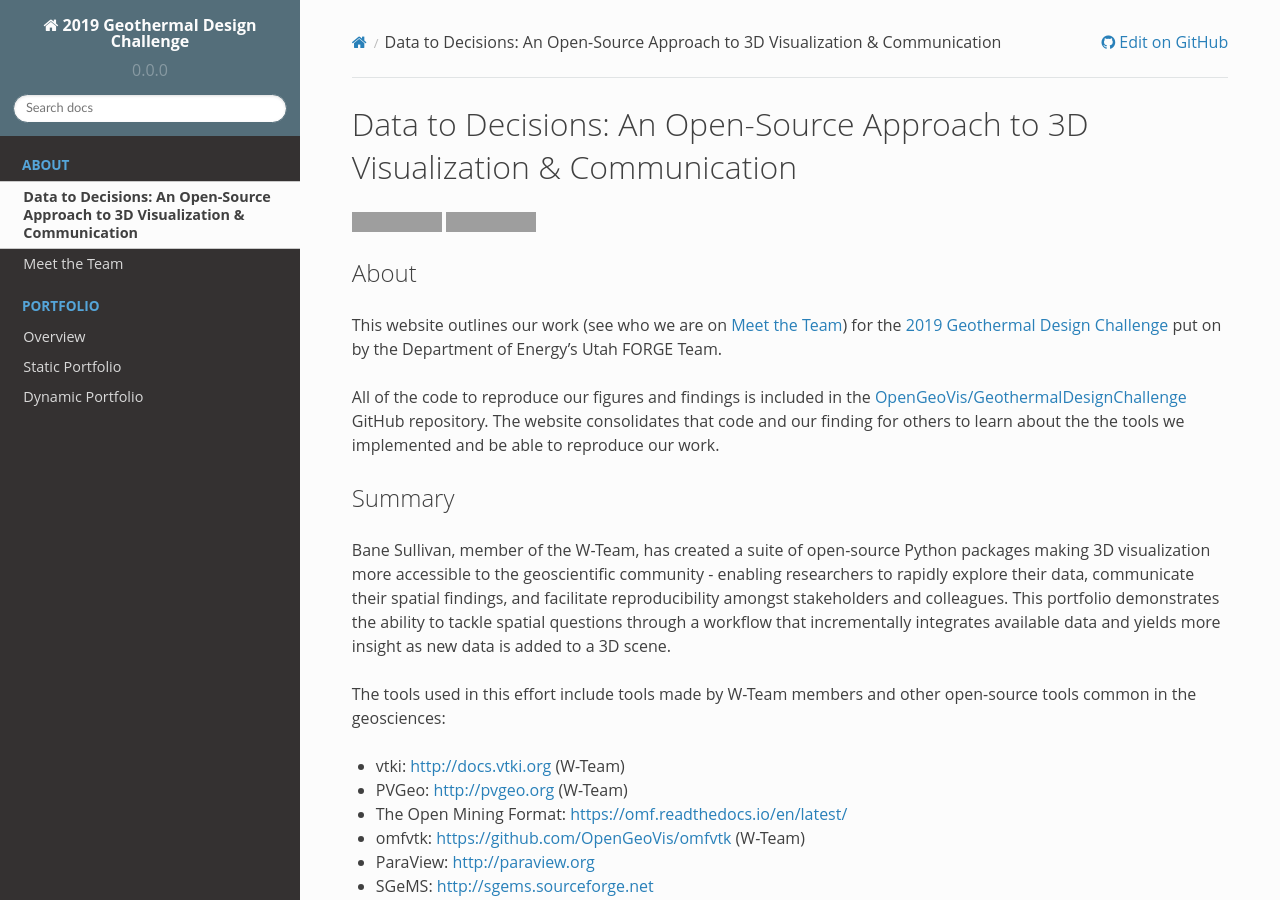
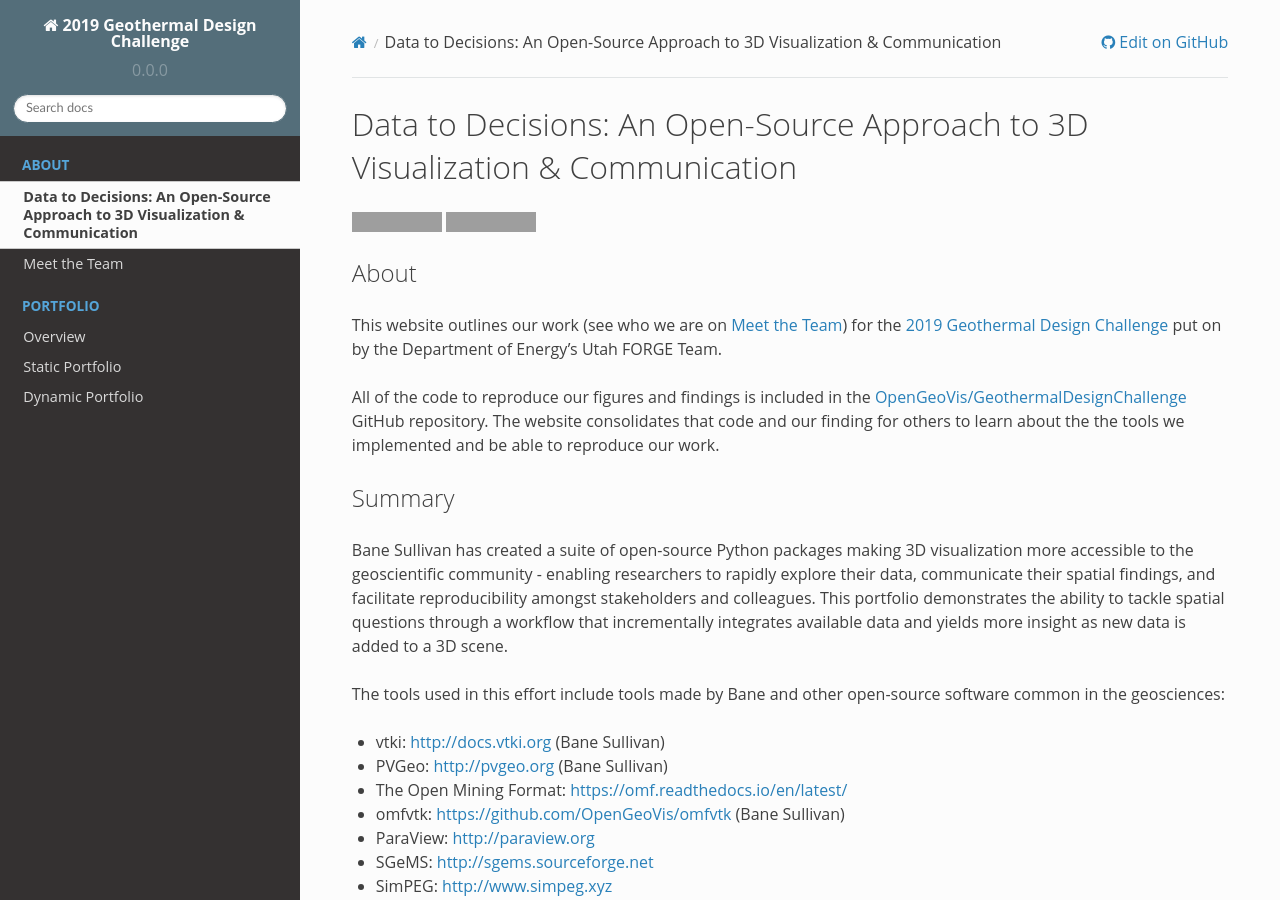
Before and after one commit to OpenGeoVis/GeothermalDesignChallenge, a Sphinx documentation site: the page built from docs/index.rst, in a window 1280 px wide and 900 px high. Built offline with Sphinx 7.4.7 and the Read the Docs theme 2.0.0, drawn with Linux system fonts in a browser that asks for light colours; pages that are not in the unit, such as notebooks, are missing from menus; the version number is read from the project's files by our own code; grey boxes are pictures that could not be loaded.

Commit message:
Update homepage to reflect contributions

```diff
--- a/docs/index.rst
+++ b/docs/index.rst
@@ -47,7 +47,7 @@ Summary
 *******
 
 
-Bane Sullivan, member of the W-Team, has created a suite of open-source Python
+Bane Sullivan has created a suite of open-source Python
 packages making 3D visualization more accessible to the geoscientific community
 - enabling researchers to rapidly explore their data, communicate their spatial
 findings, and facilitate reproducibility amongst stakeholders and colleagues.
@@ -55,13 +55,13 @@ This portfolio demonstrates the ability to tackle spatial questions through a
 workflow that incrementally integrates available data and yields more insight as
 new data is added to a 3D scene.
 
-The tools used in this effort include tools made by W-Team members and other
-open-source tools common in the geosciences:
+The tools used in this effort include tools made by Bane and other open-source
+software common in the geosciences:
 
-- vtki: http://docs.vtki.org (W-Team)
-- PVGeo: http://pvgeo.org (W-Team)
+- vtki: http://docs.vtki.org (Bane Sullivan)
+- PVGeo: http://pvgeo.org (Bane Sullivan)
 - The Open Mining Format: https://omf.readthedocs.io/en/latest/
-- omfvtk: https://github.com/OpenGeoVis/omfvtk (W-Team)
+- omfvtk: https://github.com/OpenGeoVis/omfvtk (Bane Sullivan)
 - ParaView: http://paraview.org
 - SGeMS: http://sgems.sourceforge.net
 - SimPEG: http://www.simpeg.xyz
```
